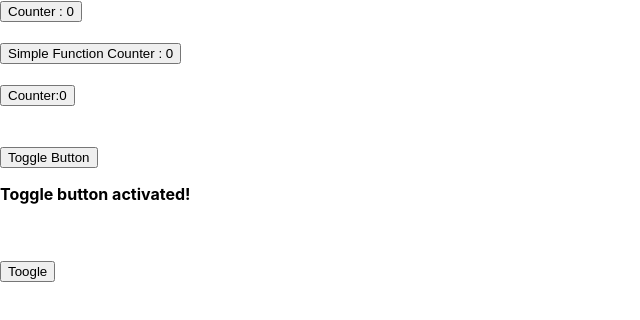
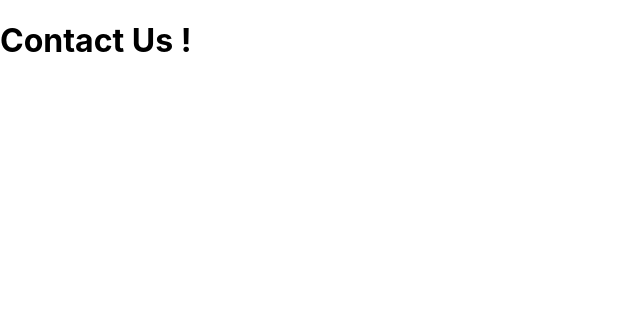
Before and after one commit to IshitaG-2002IGK/ishitag-fullstackjava-tasks, a React (Create React App) app in the folder 13. Mar7-newapp/: page /ContactUs in a window 1280 px wide. Shown: the top 320 px of the page, without its empty margins (0-640 px from the left). Built offline with nearby package versions, Linux system fonts and the light colour scheme.

Commit message:
Deleted file to be updated

```diff
--- a/13. Mar7-newapp/package.json
+++ b/13. Mar7-newapp/package.json
@@ -8,7 +8,8 @@
     "@testing-library/user-event": "^13.5.0",
     "react": "^18.2.0",
     "react-dom": "^18.2.0",
-    "react-scripts": "5.0.1",
+    "react-router-dom": "^6.8.2",
+    "react-scripts": "^2.1.3",
     "web-vitals": "^2.1.4"
   },
   "scripts": {
--- /dev/null
+++ b/13. Mar7-newapp/src/AboutUs.js
@@ -0,0 +1,11 @@
+import React from 'react'
+
+export default function AboutUs() {
+    return (
+        <div>
+            <h1>
+                About Us !
+            </h1>
+        </div>
+      )
+}
--- a/13. Mar7-newapp/src/App.js
+++ b/13. Mar7-newapp/src/App.js
@@ -1,23 +1,20 @@
 import logo from './logo.svg';
 import './App.css';
+import Home from './Home';
+import { BrowserRouter, Route, Routes } from 'react-router-dom';
+import AboutUs from './AboutUs';
+import ContactUs from './ContactUs';
 
 function App() {
   return (
-    <div className="App">
-      <header className="App-header">
-        <img src={logo} className="App-logo" alt="logo" />
-        <p>
-          Edit <code>src/App.js</code> and save to reload.
-        </p>
-        <a
-          className="App-link"
-          href="https://reactjs.org"
-          target="_blank"
-          rel="noopener noreferrer"
-        >
-          Learn React
-        </a>
-      </header>
+    <div>
+
+    <Routes>
+        <Route  path='/' element={<Home></Home>}></Route>;
+        <Route  path='/AboutUs' element={<AboutUs></AboutUs>}></Route>;
+        <Route  path='/ContactUs' element={<ContactUs></ContactUs>}></Route>;
+    </Routes>
+
     </div>
   );
 }
--- /dev/null
+++ b/13. Mar7-newapp/src/ContactUs.js
@@ -0,0 +1,12 @@
+import React from 'react'
+import {Route, Routes} from 'react-router-dom'
+
+export default function ContactUs() {
+  return (
+    <div>
+        <h1>
+            Contact Us !
+        </h1>
+    </div>
+  )
+}
--- /dev/null
+++ b/13. Mar7-newapp/src/Home.js
@@ -0,0 +1,14 @@
+import React from 'react'
+// import React, { Component }  from 'react';
+
+import {Route, Routes} from 'react-router-dom'
+
+export default function Home() {
+  return (
+    <div>
+        <h1>
+            Home Page
+        </h1>
+    </div>
+  )
+}
--- a/13. Mar7-newapp/src/index.js
+++ b/13. Mar7-newapp/src/index.js
@@ -1,4 +1,6 @@
 import React from 'react';
+// import React, { Component }  from 'react';
+
 import ReactDOM from 'react-dom/client';
 import './index.css';
 import App from './App';
@@ -8,16 +10,25 @@ import HelloClassSimple from './HelloClassSimple';
 import HelloCounter from './HelloCounter';
 import Toggle from './Toggle';
 import ToggleNew from './ToggleNew';
+import { BrowserRouter } from 'react-router-dom';
+import Home from './Home';
+import { Route, Routes } from 'react-router-dom';
+
 
 const root = ReactDOM.createRoot(document.getElementById('root'));
 root.render(
   <React.StrictMode>
-    {/* <App /> */}
-    <HelloClass /><br></br>
+
+    {/* <HelloClass /><br></br>
     <HelloClassSimple /><br></br>
     <HelloCounter /><br></br>
     <Toggle /><br></br><br></br>
-    <ToggleNew /><br></br>
+    <ToggleNew /><br></br> */}
+
+    <BrowserRouter>
+      <App/>
+    </BrowserRouter>
+
   </React.StrictMode>
 );
 
```
Also changed, not shown: 2 other files (tests, documents, lock files or other folders).
